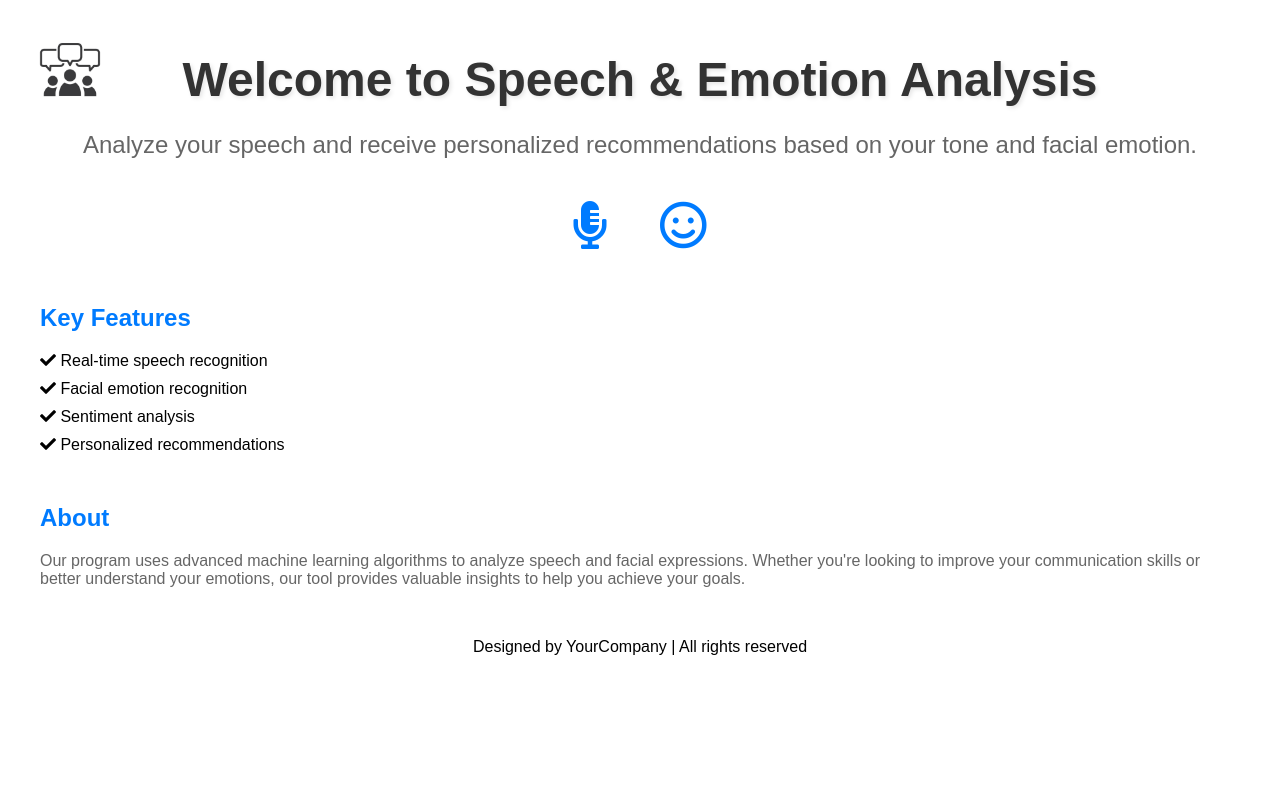
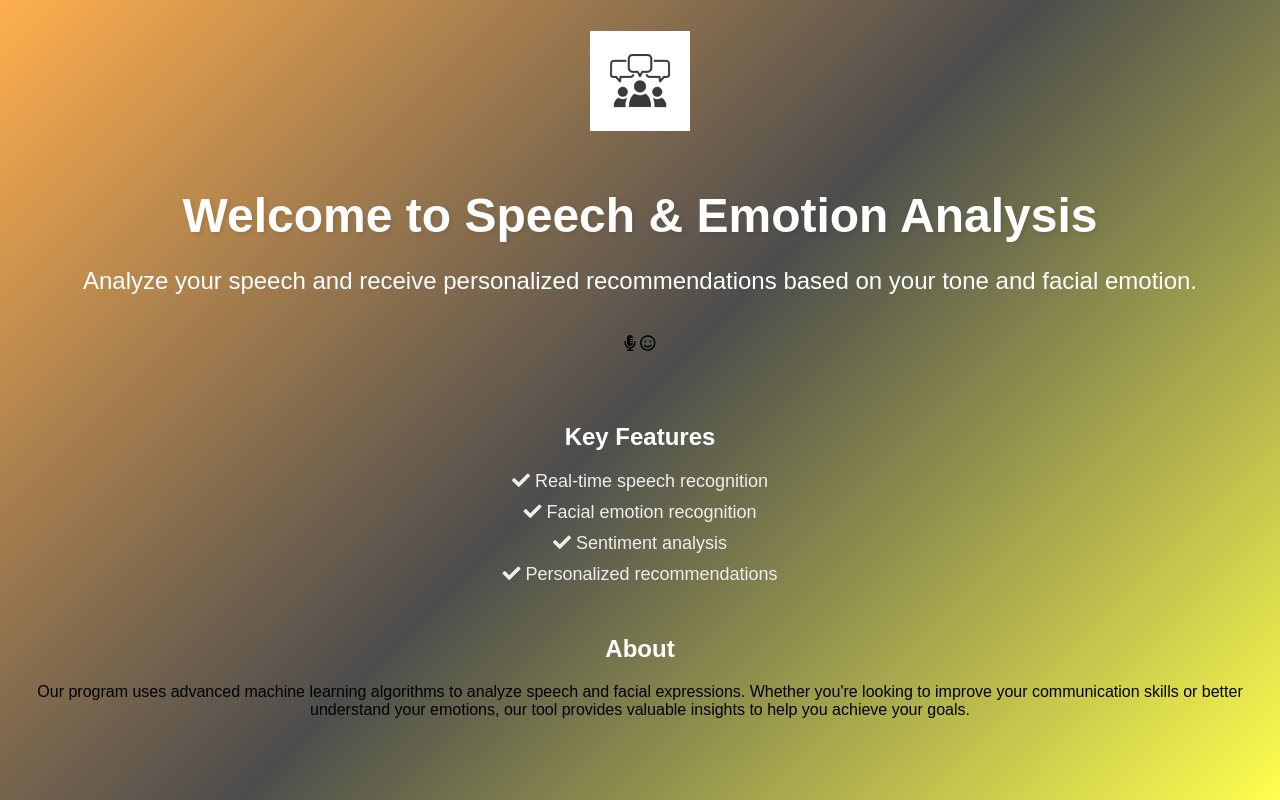
Before and after one commit to adityaSureshCHS/SDBot, a Python web app: template Templates/main.html in a window 1280 px wide. Run offline with Jinja, Linux system fonts and the light colour scheme; the template is opened without the code that fills it, so the values that code supplies are empty.

Commit message:
for burn.

```diff
--- a/Templates/main.html
+++ b/Templates/main.html
@@ -33,9 +33,6 @@
         <p>Our program uses advanced machine learning algorithms to analyze speech and facial expressions. Whether you're looking to improve your communication skills or better understand your emotions, our tool provides valuable insights to help you achieve your goals.</p>
       </section>
     </main>
-    <footer>
-      <p>Designed by YourCompany | All rights reserved</p>
-    </footer>
   </div>
 </body>
 </html>
--- a/Templates/styles.css
+++ b/Templates/styles.css
@@ -1,57 +1,59 @@
-body {
+@keyframes fallIn {
+    0% {
+      opacity: 0;
+      transform: translateY(-100%);
+    }
+    100% {
+      opacity: 1;
+      transform: translateY(0);
+    }
+  }
+
+  html, body {
+    height: 100%;
+  }
+
+  body {
     font-family: Arial, sans-serif;
     margin: 0;
     padding: 0;
-    background-color: #fff; /* Set background color to white */
+    background: linear-gradient(135deg, rgba(255, 255, 255, 0.3), rgba(255, 255, 255, 0.3)), linear-gradient(135deg, #ff8c00, #000000, #ffff00);
   }
 
   .container {
-    max-width: 1200px;
-    margin: 0 auto;
-    padding: 20px;
-    text-align: center;
+    min-height: 100vh; /* Ensure container fills at least the viewport height */
+    display: flex;
+    flex-direction: column;
+    justify-content: center;
+    align-items: center;
+    position: relative;
   }
 
   header {
     margin-bottom: 50px;
+    text-align: center;
   }
 
   .logo {
     width: 100px; /* Adjust as needed */
-    position: absolute;
-    top: 20px;
-    left: 20px;
+    margin-bottom: 20px;
   }
 
   header h1 {
     font-size: 48px;
-    color: #333;
-    margin-bottom: 20px;
+    color: #fff; /* White color for text */
+    margin-bottom: 10px;
     text-shadow: 2px 2px 4px rgba(0, 0, 0, 0.1);
   }
 
   header p {
     font-size: 24px;
-    color: #666;
+    color: #fff; /* White color for text */
     margin-bottom: 40px;
   }
 
-  .icon-container {
-    font-size: 48px;
-  }
-
-  .icon-container i {
-    margin: 0 20px;
-    color: #007bff; /* Bright blue color */
-    transition: color 0.3s ease;
-  }
-
-  .icon-container i:hover {
-    color: #0056b3; /* Darker blue color on hover */
-  }
-
   main {
-    text-align: left;
+    text-align: center;
   }
 
   .features, .about {
@@ -59,19 +61,30 @@ body {
   }
 
   .features h2, .about h2 {
-    color: #007bff; /* Bright blue color */
+    color: #fff; /* White color for headings */
     margin-bottom: 20px;
   }
 
-  .features ul {
-    list-style-type: none;
-    padding-left: 0;
+  .features ul, .about ul {
+    list-style: none;
+    padding: 0;
   }
 
-  .features ul li {
+  .features ul li, .about ul li {
     margin-bottom: 10px;
+    color: #eee; /* Light gray color for text */
+    font-size: 18px;
+    animation: fallIn 1s ease forwards;
+    opacity: 0;
+    transform: translateY(-100%);
   }
 
-  .about p {
-    color: #666;
+  footer {
+    margin-top: auto; /* Push footer to the bottom */
+    color: #eee; /* Light gray color for text */
+    text-align: center;
   }
+
+  footer p {
+    font-size: 14px;
+  }
```
